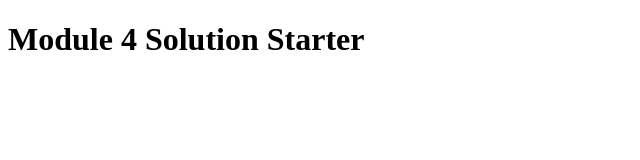
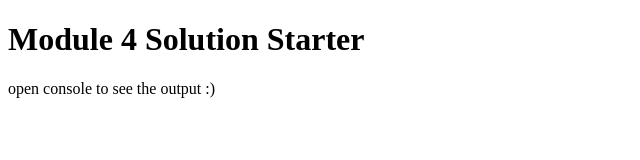
Before and after one commit to BuddYxJOYBOY/html-css, a plain HTML site: page mod-4/index.html in a window 1280 px wide. Shown: the whole page, without its empty margins (0-640 px from the left). Drawn offline with Linux system fonts and the light colour scheme.

Commit message:
Update index.html

```diff
--- a/mod-4/index.html
+++ b/mod-4/index.html
@@ -9,5 +9,6 @@
 </head>
 <body>
   <h1>Module 4 Solution Starter</h1>
+  <p>open console to see the output :)</p>
 </body>
 </html>
```
